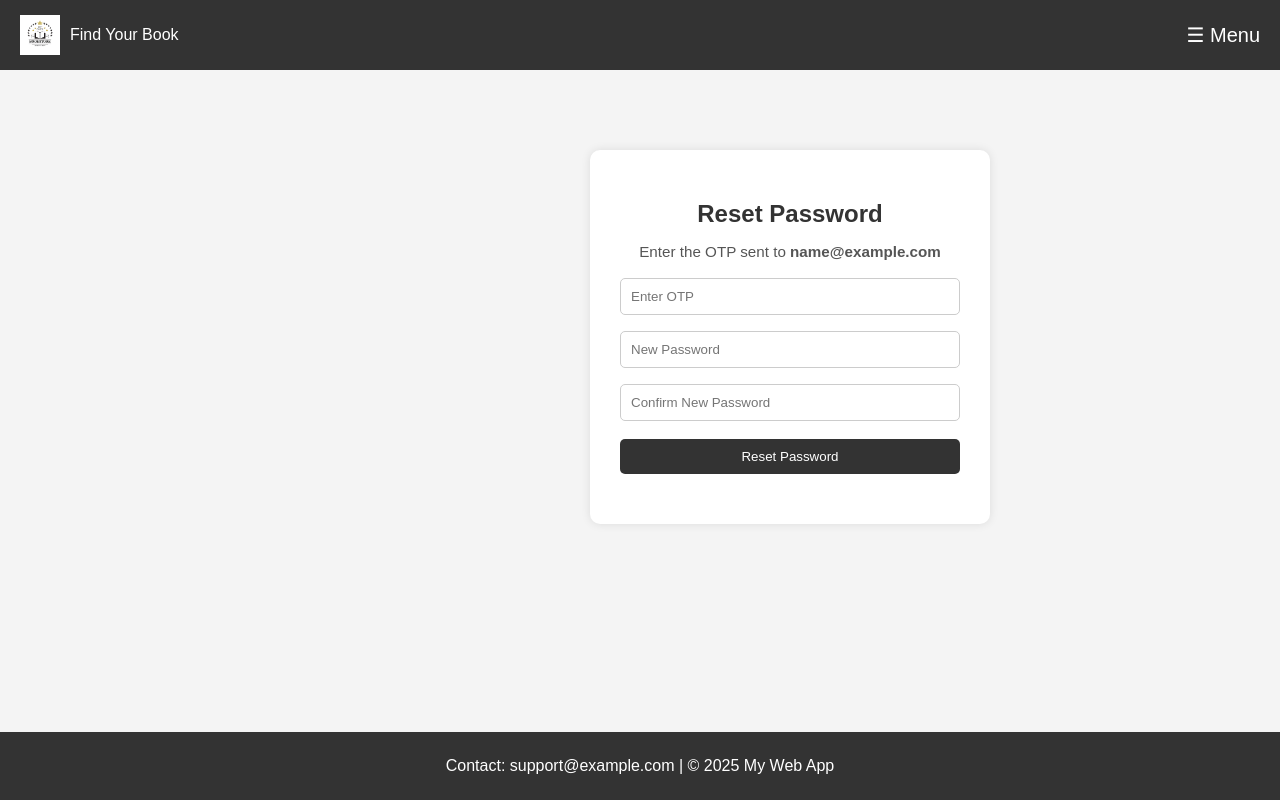
After one commit to mvenkatapraveen8343/Book_Store, a Flask app: page /reset_password in a window 1280 px wide. The commit adds this page. Run offline with Flask 3, Linux system fonts and the light colour scheme; the visitor is signed in with stand-in values (Sample User, id 1).

Commit message:
Version-1.1

```diff
--- a/app.py
+++ b/app.py
@@ -305,6 +305,63 @@ def user_login():
             return render_template('user_login.html', message='Invalid credentials')
     return render_template('user_login.html')
 
+@app.route('/forgot_password', methods=['GET', 'POST'])
+def forgot_password():
+    if request.method == 'POST':
+        email = request.form.get('email')
+        conn = get_connection()
+        cursor = conn.cursor()
+        cursor.execute('SELECT * FROM Users WHERE Email=%s', (email,))
+        user = cursor.fetchone()
+        cursor.close()
+        conn.close()
+
+        if not user:
+            return render_template('message.html', message="Email not found")
+
+        otp = str(random.randint(100000, 999999))
+        session['reset_email'] = email
+        session['reset_otp'] = otp
+        send_mail(email, f"Your OTP for password reset: {otp}")
+
+        return redirect(url_for('reset_password'))
+
+    return render_template('forgot_password.html')
+
+@app.route('/reset_password', methods=['GET', 'POST'])
+def reset_password():
+    if 'reset_email' not in session or 'reset_otp' not in session:
+        return redirect(url_for('forgot_password'))
+
+    if request.method == 'POST':
+        email = request.form.get('email')
+        cotp = request.form.get('cotp')
+        new_password = request.form.get('new_password')
+        confirm_password = request.form.get('confirm_password')
+
+        if cotp != session['reset_otp']:
+            return render_template('message.html', message="Invalid OTP")
+
+        if new_password != confirm_password:
+            return render_template('message.html', message="Passwords do not match")
+
+        conn = get_connection()
+        cursor = conn.cursor()
+        cursor.execute('UPDATE Users SET Password=%s WHERE Email=%s', (new_password, email))
+        conn.commit()
+        cursor.close()
+        conn.close()
+
+        session.pop('reset_otp', None)
+        session.pop('reset_email', None)
+
+        return render_template('user_login.html', message="Password reset successfully")
+
+    email = session['reset_email']
+    otp = session['reset_otp']
+    return render_template('reset_password.html', email=email, otp=otp)
+
+
 @app.route('/user_dashboard')
 def user_dashboard():
     if 'user_id' not in session:
--- a/static/base.css
+++ b/static/base.css
@@ -359,6 +359,53 @@ select {
     background: #575757;
 }
 
+.reset-password-container {
+    position: relative;
+    left: 570px;
+    top: 60px;
+    background: white;
+    padding: 50px 30px;
+    border-radius: 10px;
+    width: 400px;
+    text-align: center;
+    box-shadow: 0 0 10px rgba(0, 0, 0, 0.1);
+}
+
+.reset-password-container h2 {
+    margin-bottom: 15px;
+    color: #333;
+}
+
+.reset-password-container input {
+    width: 100%;
+    padding: 10px;
+    margin: 8px 0;
+    border: 1px solid #ccc;
+    border-radius: 5px;
+}
+
+.reset-password-container button {
+    width: 100%;
+    padding: 10px;
+    background: #333;
+    color: white;
+    border: none;
+    border-radius: 5px;
+    cursor: pointer;
+    margin-top: 10px;
+}
+
+.reset-password-container button:hover {
+    background: #575757;
+}
+
+.reset-password-container p {
+    margin-bottom: 10px;
+    color: #555;
+    font-size: 0.95rem;
+}
+
+
 .book-container {
     flex: 1;
     display: flex;
@@ -431,6 +478,25 @@ select {
 .book-card button:disabled {
     background: #999;
     cursor: not-allowed;
+}
+
+.empty {
+    width: 500px;
+    height: 120px;
+    margin: 200px auto 0 auto;
+    padding: 20px;
+    padding-top: 35px;
+    border: 1px solid #ccc;
+    border-radius: 10px;
+    background-color: #f9f9f9;
+    text-align: center;
+    color: #555;
+    font-size: 16px;
+    box-shadow: 0 0 10px rgba(0,0,0,0.1);
+}
+
+.empty p {
+    margin: 5px;
 }
 
 .cart-container {
--- /dev/null
+++ b/templates/reset_password.html
@@ -0,0 +1,25 @@
+{% extends "base.html" %}
+
+{% block title %}Reset Password{% endblock %}
+
+{% block sidebar_links %}
+<a href="/home">Home</a>
+<a href="/user_signup">User Signup</a>
+<a href="/user_login">User Login</a>
+<button type="button" onclick="toggleSidebar()">Close</button>
+{% endblock %}
+
+{% block content %}
+<div class="reset-password-container">
+    <h2>Reset Password</h2>
+    <p>Enter the OTP sent to <strong>{{ email }}</strong></p>
+    <form action="/reset_password" method="POST">
+        <input type="hidden" name="email" value="{{ email }}">
+        <input type="hidden" name="otp" value="{{ otp }}">
+        <input type="text" name="cotp" placeholder="Enter OTP" required>
+        <input type="password" name="new_password" placeholder="New Password" required>
+        <input type="password" name="confirm_password" placeholder="Confirm New Password" required>
+        <button type="submit">Reset Password</button>
+    </form>
+</div>
+{% endblock %}
```
Also changed, not shown: templates/user_dashboard.html (+7 -0 lines).
